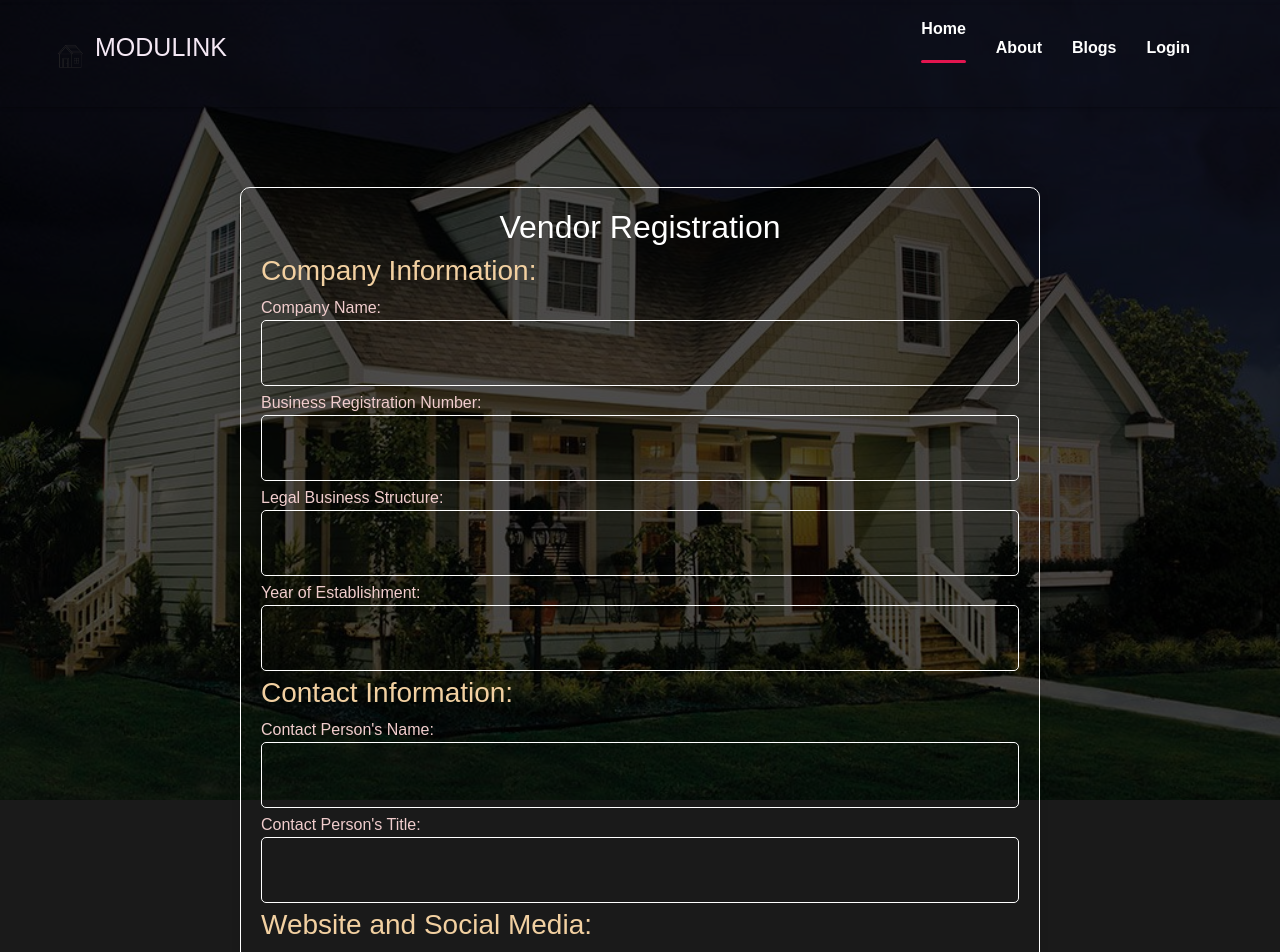
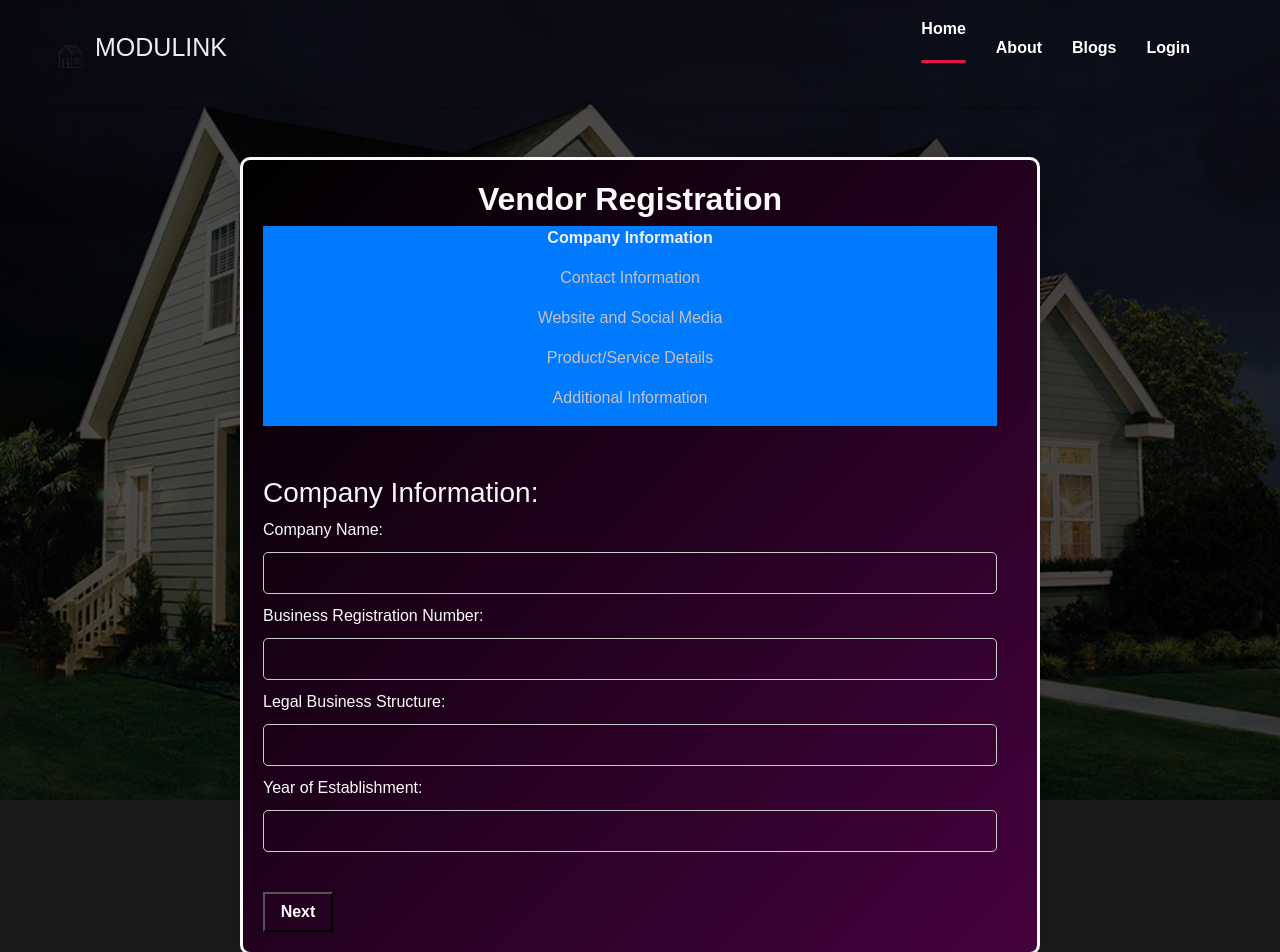
Before and after one commit to ChhaviShree/ModuLink, a React (Create React App) app in the folder frontend/: page /vendor-registration in a window 1280 px wide. Shown: the top 952 px of the page. Built offline with nearby package versions, Linux system fonts and the light colour scheme; a small style sheet from the web is missing.

Commit message:
ModifiedVendorregistration

```diff
--- a/frontend/src/Components/FeedBack/FeedBack.css
+++ b/frontend/src/Components/FeedBack/FeedBack.css
@@ -20,10 +20,11 @@
     align-items: center;
     height: 180px;
     width: 438px;
-    background-color: #2d0d0d;
+    background-color:  #290124;
     /*background-color: #570303;*/
+    margin-top: 60px;
     padding: 10px;
-    margin: 0 10px;
+    margin-right:10px;
     border: 2px solid #fafafa
   }
 
--- a/frontend/src/Components/Footer/Footer.css
+++ b/frontend/src/Components/Footer/Footer.css
@@ -1,4 +1,5 @@
 .footer{
+
     display: flex;
     flex-direction: column;
     justify-content: center;
@@ -57,6 +58,7 @@
     background: #c7c7c7;
 }
 .footer video {
+    margin-top: 50px;
     width: 100%;
     max-width: 650px;
     margin-bottom: 20px;
--- a/frontend/src/Components/NewsLetter/NewsLetter.css
+++ b/frontend/src/Components/NewsLetter/NewsLetter.css
@@ -7,7 +7,7 @@
     justify-content: center;
     margin: auto;
     padding: 0px 140px;
-    margin-top: 50px;
+    margin-top: 80px;
     margin-bottom: 80px;
     background: linear-gradient(180deg, #ead7ec 0%, #e1ffea22 70%);
 }
@@ -48,7 +48,7 @@
     width: 210px;
     height: 60px;
     border-radius: 80px;
-    background: #2d0d0d;
+    background: #290124;
     color: white;
     font-size: 16px;
     cursor: pointer;
--- a/frontend/src/Pages/VendorRegistration.css
+++ b/frontend/src/Pages/VendorRegistration.css
@@ -1,95 +1,129 @@
+
 .container1 {
-  height: auto;
-  width: 90%;
   max-width: 800px;
-  margin: 10vh auto;
-  margin-bottom: 20vh;
-  padding: 20px;
-  background-color: transparent;
-  border: 1px solid #ffffff;
+  margin: 0 auto;
+  padding-top: 20px;
+  padding-left: 20px;
+  padding-right: 40px;
+  background: linear-gradient(135deg, black, #45023d);
   border-radius: 10px;
   box-shadow: 0 0 10px rgba(0, 0, 0, 0.1);
+  margin-top: 50px;
+  margin-bottom: 350px;
+  border: 3px solid #f9f9f9;
 }
 
 h3 {
-  color: rgb(242, 208, 161);
+
+  color: rgb(246, 246, 246);
 }
 
 h2 {
-  font-weight: 400;
+
+  font-weight: 800;
   text-align: center;
-  color: #ffffff;
+  color: #faf9f9;
 }
 
-.form-group {
+
+
+.progress-bar {
+  display: flex;
+  justify-content: space-between;
+  margin-bottom: 50px;
+}
+
+.step {
+  flex: 1;
+  text-align: center;
+  font-size: 16px;
+  color: #c4c0c0;
+}
+
+.step.active {
+  color: #f1eeee;
+  font-weight: bold;
+}
+
+.page {
+  display: none;
+}
+
+.page.active {
+  display: block;
+}
+
+form {
   margin-bottom: 20px;
 }
 
 label {
   display: block;
-  margin-bottom: 5px;
-  color: #f1cdcd;
+  margin-bottom: 10px;
+  color: #fbfafa;
 }
 
 input[type="text"],
-input[type="email"],
-input[type="file"],
 textarea {
+  width: 100%;
+  padding: 8px;
+  border: 1px solid #ccc;
+  border-radius: 5px;
+  font-size: 16px;
+  margin-top: 10px;
   background-color: transparent;
-  color: #e9e2e2 !important;
-  width: 100%;
-  padding: 20px;
-  border: 1px solid white;
-  border-radius: 5px;
-  box-sizing: border-box;
+  color: white;
 }
 
-textarea {
-  resize: vertical;
+input[type="file"] {
+  margin-top: 5px;
 }
 
-.form-group {
-  width: 100%;
-  float: none;
-  box-sizing: border-box;
-  padding-right: 0;
+.btn-3 {
+  margin-top: 30px;
+  color: white;
+  background-color:transparent;
+  height: 40px;
+  width: 70px;
+  font-weight: bold;
+
+}
+.sub{
+  color: black;
+  background-color: rgb(250, 66, 66);
+  height: 40px;
+  width: 70px;
+  font-weight: bold;
+}
+.btn-3:hover {
+  background-color: #00b389;
+  color: black;
 }
 
-.checkbox-label {
-  display: inline-block;
-  vertical-align: middle;
-  margin-right: 5px;
+.btn-group-1 {
+  display: flex;
+  justify-content: space-between;
 }
 
-a {
-  color: #007bff;
-  text-decoration: none;
+.error-message {
+  color: red;
+  font-size: 14px;
+  margin-top: 5px;
+}
+.page:nth-child(7),
+.page:nth-child(8),
+.page:nth-child(9),
+.page:nth-child(10),
+.page:nth-child(11),
+.page:nth-child(12) {
+  display: none;
 }
 
-a:hover {
-  text-decoration: underline;
+.page:nth-child(7).active,
+.page:nth-child(8).active,
+.page:nth-child(9).active,
+.page:nth-child(10).active,
+.page:nth-child(11).active,
+.page:nth-child(12).active {
+  display: block;
 }
-
-@media screen and (max-width: 500px) {
-  .container1 {
-      padding: 10px;
-  }
-}
-
-@media screen and (min-width: 501px) and (max-width: 800px) {
-  .container1 {
-      width: 80%;
-  }
-}
-
-@media screen and (min-width: 801px) and (max-width: 1024px) {
-  .container1 {
-      width: 70%;
-  }
-}
-
-@media screen and (min-width: 1025px) and (max-width: 1280px) {
-  .container1 {
-      width: 85%;
-  }
-}
--- a/frontend/src/Pages/VendorRegistration.js
+++ b/frontend/src/Pages/VendorRegistration.js
@@ -2,6 +2,7 @@ import React, { useState } from 'react';
 import './VendorRegistration.css';
 
 const VendorRegistration = () => {
+  const [step, setStep] = useState(1);
   const [formData, setFormData] = useState({
     companyName: '',
     businessRegistrationNumber: '',
@@ -37,7 +38,7 @@ const VendorRegistration = () => {
     termsAndConditions: false,
     optInNewsletter: false,
   });
-  const [formErrors,setFormErrors]=useState({});
+  const [formErrors, setFormErrors] = useState({});
 
   const handleChange = (e) => {
     const { name, value } = e.target;
@@ -66,54 +67,7 @@ const VendorRegistration = () => {
   const handleSubmit = (e) => {
     e.preventDefault();
     console.log(formData);
-    setFormData({
-      companyName: '',
-      businessRegistrationNumber: '',
-      legalBusinessStructure: '',
-      yearOfEstablishment: '',
-      contactPersonName: '',
-      contactPersonTitle: '',
-      businessAddress: '',
-      city: '',
-      state: '',
-      zipCode: '',
-      country: '',
-      phoneNumber: '',
-      emailAddress: '',
-      website: '',
-      linkedInProfile: '',
-      otherSocialMedia: '',
-      productServiceType: '',
-      briefDescription: '',
-      certifications: '',
-      yearsOfExperience: '',
-      previousProjects: '',
-      specializedExpertise: '',
-      references: '',
-      insuranceInfo: '',
-      compliance: '',
-      paymentTerms: '',
-      paymentMethods: '',
-      collaborationTypes: '',
-      geographicAreas: '',
-      projectScale: '',
-      attachments: [],
-      termsAndConditions: false,
-      optInNewsletter: false,
-    });
-  };
-  const validateForm = () => {
-    const errors = {};
-    if (!formData.companyName.trim()) {
-      errors.companyName = 'Company Name is required';
-    }
-    if (!formData.emailAddress.trim()) {
-      errors.emailAddress = 'Email Address is required';
-    } else if (!isValidEmail(formData.emailAddress)) {
-      errors.emailAddress = 'Invalid email address';
-    }
-    setFormErrors(errors);
-    return Object.keys(errors).length === 0;
+    // Perform form submission logic here
   };
 
   const isValidEmail = (email) => {
@@ -121,10 +75,40 @@ const VendorRegistration = () => {
     return emailRegex.test(email);
   };
 
+  const handleNextStep = () => {
+    if (step < 12) {
+      setStep(step + 1);
+    }
+  };
+
+  const handlePrevStep = () => {
+    if (step > 1) {
+      setStep(step - 1);
+    }
+  };
+
   return (
     <div className='container1'>
       <h2>Vendor Registration</h2>
+      <div className='progress-bar'>
+        <div className={`step ${step === 1 ? 'active' : ''}`}>
+          <p>Company Information</p>
+        </div>
+        <div className={`step ${step === 2 ? 'active' : ''}`}>
+          <p>Contact Information</p>
+        </div>
+        <div className={`step ${step === 3 ? 'active' : ''}`}>
+          <p>Website and Social Media</p>
+        </div>
+        <div className={`step ${step === 4 ? 'active' : ''}`}>
+          <p>Product/Service Details</p>
+        </div>
+        <div className={`step ${step === 5 ? 'active' : ''}`}>
+          <p>Additional Information</p>
+        </div>
+      </div>
       <form onSubmit={handleSubmit}>
+        <div className={`page ${step === 1 ? 'active' : ''}`}>
           <h3>Company Information:</h3>
           <label>
             Company Name:
@@ -142,7 +126,8 @@ const VendorRegistration = () => {
             Year of Establishment:
             <input type="text" name="yearOfEstablishment" value={formData.yearOfEstablishment} onChange={handleChange} />
           </label>
-
+        </div>
+        <div className={`page ${step === 2 ? 'active' : ''}`}>
           <h3>Contact Information:</h3>
           <label>
             Contact Person's Name:
@@ -152,7 +137,9 @@ const VendorRegistration = () => {
             Contact Person's Title:
             <input type="text" name="contactPersonTitle" value={formData.contactPersonTitle} onChange={handleChange} />
           </label>
-
+          {/* Add more contact information fields as needed */}
+        </div>
+        <div className={`page ${step === 3 ? 'active' : ''}`}>
           <h3>Website and Social Media:</h3>
           <label>
             Company Website:
@@ -166,7 +153,9 @@ const VendorRegistration = () => {
             Other Relevant Social Media Profiles:
             <input type="text" name="otherSocialMedia" value={formData.otherSocialMedia} onChange={handleChange} />
           </label>
-
+          {/* Add more website and social media fields as needed */}
+        </div>
+        <div className={`page ${step === 4 ? 'active' : ''}`}>
           <h3>Product/Service Details:</h3>
           <label>
             Type of Modular Housing Products/Services Offered:
@@ -180,7 +169,9 @@ const VendorRegistration = () => {
             Relevant Certifications or Accreditations:
             <input type="text" name="certifications" value={formData.certifications} onChange={handleChange} />
           </label>
-
+          {/* Add more product/service details fields as needed */}
+        </div>
+        <div className={`page ${step === 5 ? 'active' : ''}`}>
           <h3>Experience and Expertise:</h3>
           <label>
             Years of Experience in the Industry:
@@ -194,13 +185,15 @@ const VendorRegistration = () => {
             Specialized Expertise:
             <input type="text" name="specializedExpertise" value={formData.specializedExpertise} onChange={handleChange} />
           </label>
-
+        </div>
+        <div className={`page ${step === 6 ? 'active' : ''}`}>
           <h3>References:</h3>
           <label>
             References from Previous Clients or Partners:
             <textarea name="references" value={formData.references} onChange={handleChange}></textarea>
           </label>
-
+        </div>
+        <div className={`page ${step === 7 ? 'active' : ''}`}>
           <h3>Insurance and Compliance:</h3>
           <label>
             Insurance Information:
@@ -210,7 +203,8 @@ const VendorRegistration = () => {
             Compliance with Local Building Codes and Regulations:
             <input type="text" name="compliance" value={formData.compliance} onChange={handleChange} />
           </label>
-
+        </div>
+        <div className={`page ${step === 8 ? 'active' : ''}`}>
           <h3>Payment Information:</h3>
           <label>
             Preferred Payment Terms:
@@ -220,7 +214,8 @@ const VendorRegistration = () => {
             Payment Methods Accepted:
             <input type="text" name="paymentMethods" value={formData.paymentMethods} onChange={handleChange} />
           </label>
-
+        </div>
+        <div className={`page ${step === 9 ? 'active' : ''}`}>
           <h3>Collaboration Preferences:</h3>
           <label>
             Types of Collaborations:
@@ -234,24 +229,38 @@ const VendorRegistration = () => {
             Scale of Projects Preferred:
             <input type="text" name="projectScale" value={formData.projectScale} onChange={handleChange} />
           </label>
-
+        </div>
+        <div className={`page ${step === 10 ? 'active' : ''}`}>
           <h3>Attachments:</h3>
           <input type="file" onChange={handleFileUpload} multiple />
-
+        </div>
+        <div className={`page ${step === 11 ? 'active' : ''}`}>
           <h3>Terms and Conditions:</h3>
           <label>
             <input type="checkbox" name="termsAndConditions" checked={formData.termsAndConditions} onChange={handleCheckboxChange} />
             Acceptance of Terms and Conditions for Vendor Partnership
           </label>
-
+        </div>
+        <div className={`page ${step === 12 ? 'active' : ''}`}>
           <h3>Opt-In for Communications:</h3>
           <label>
             <input type="checkbox" name="optInNewsletter" checked={formData.optInNewsletter} onChange={handleCheckboxChange} />
             Opt-In for Newsletters or Updates (if applicable)
           </label>
-          <button className='button-item-new' type="submit">Submit</button>
+        </div>
+        <div className='btn-group-1'>
+          {step > 1 && (
+            <button type='button' className='btn-3' onClick={handlePrevStep}>prev</button>
+          )}
+          {step < 12 ? (
+            <button type='button' className='btn-3' onClick={handleNextStep}>Next</button>
+          ) : (
+            <button className='sub' type='submit'>Submit</button>
+          )}
+        </div>
       </form>
     </div>
   );
 };
+
 export default VendorRegistration;
```
Lines whose indentation alone changed are shown as unchanged.
